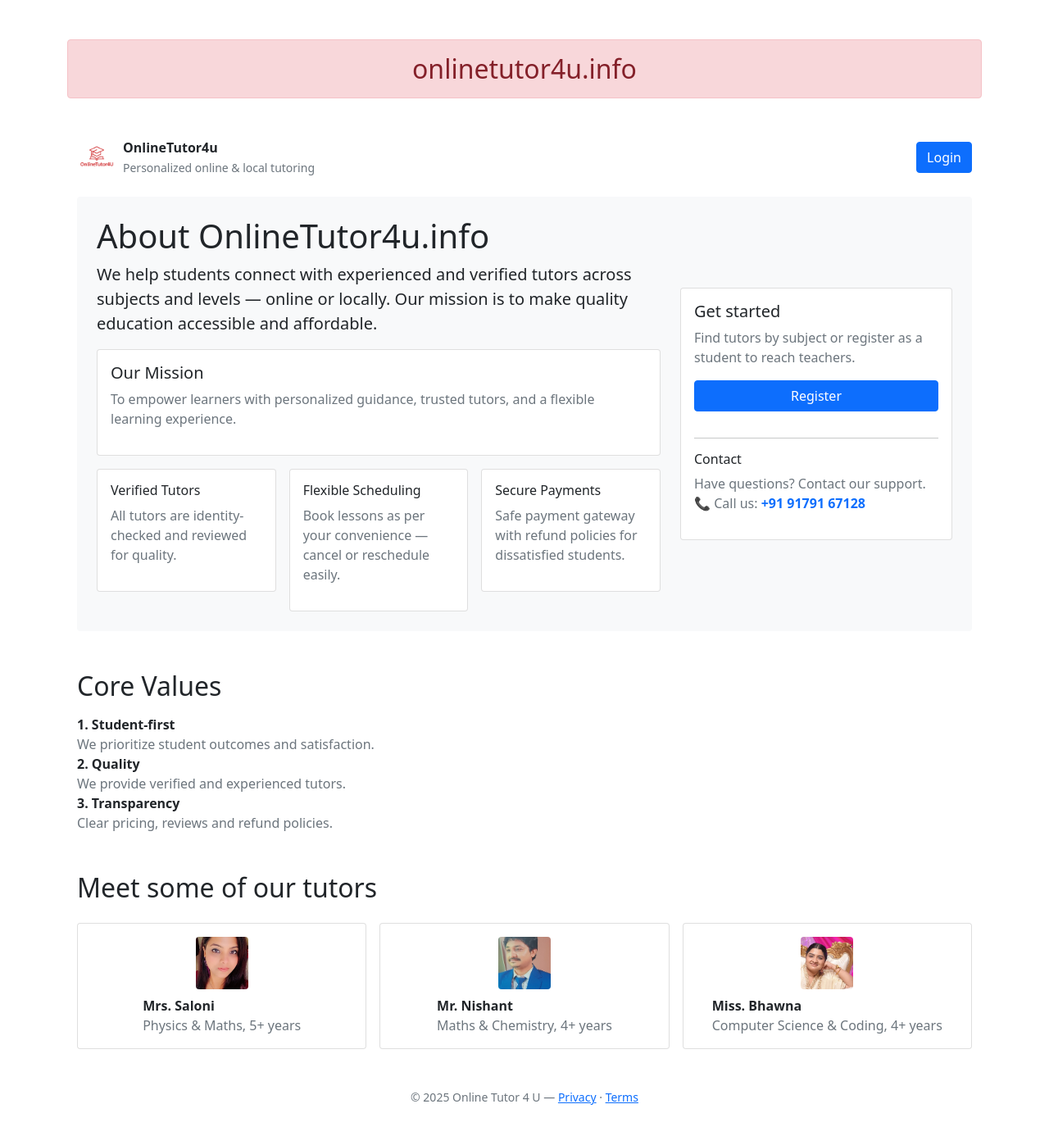
After one commit to Nishantgiri-collab/onlineproject, a Django app: page /about/ in a window 1280 px wide. The commit adds this page. Shown: the whole page at 82% size. Run offline with Django 5.2, Linux system fonts and the light colour scheme; some libraries are stand-ins or nearby versions.

Commit message:
Updated templates, added privacy & terms pages, fixed sitemap

```diff
--- a/onlinetutorportal/settings.py
+++ b/onlinetutorportal/settings.py
@@ -40,6 +40,7 @@ INSTALLED_APPS = [
     'django.contrib.staticfiles',
     'tutorapp',
     'widget_tweaks',
+    "django.contrib.sitemaps",
 
 ]
 
--- a/onlinetutorportal/sitemaps.py
+++ b/onlinetutorportal/sitemaps.py
@@ -2,11 +2,8 @@ from django.contrib.sitemaps import Sitemap
 from django.urls import reverse
 
 class StaticViewSitemap(Sitemap):
-    priority = 0.8
-    changefreq = "weekly"
-
     def items(self):
-        return ["home", "about", "contact"]  # replace with your url names
+        return ['home', 'contact']  # remove 'about' if not created
 
     def location(self, item):
         return reverse(item)
--- a/onlinetutorportal/urls.py
+++ b/onlinetutorportal/urls.py
@@ -15,4 +15,6 @@ urlpatterns = [
     path('login/', views.login_user, name='login'),
     path("book/", views.book_class, name="book_class"),
     path("sitemap.xml", sitemap, {"sitemaps": sitemaps_dict}, name="sitemap"),
+    path("about/", views.about, name="about"),
+    path("privacy/", views.privacy, name="privacy"),
 ]
--- /dev/null
+++ b/tutorapp/templates/about.html
@@ -0,0 +1,130 @@
+{% extends 'base.html' %}
+{% load static %}
+{% load widget_tweaks %}
+
+{% block content %}
+<div class="container my-5">
+
+  <header class="d-flex justify-content-between align-items-center mb-4">
+    <a class="d-flex align-items-center text-decoration-none text-dark" href="/">
+      <img src="{% static 'image/logo.png' %}" alt="Online Tutor 4 U logo" class="rounded me-2" style="width:48px;height:48px;object-fit:cover;">
+      <div>
+        <strong>OnlineTutor4u</strong><br>
+        <small class="text-muted">Personalized online & local tutoring</small>
+      </div>
+    </a>
+    <a class="btn btn-primary" href="/login/">Login</a>
+  </header>
+
+  <main>
+    <!-- Hero Section -->
+    <section class="p-4 bg-light rounded mb-5">
+      <div class="row g-4 align-items-center">
+        <div class="col-lg-8">
+          <h1>About OnlineTutor4u.info</h1>
+          <p class="lead">We help students connect with experienced and verified tutors across subjects and levels — online or locally. Our mission is to make quality education accessible and affordable.</p>
+
+          <div class="card p-3 mb-3">
+            <h3 class="h5">Our Mission</h3>
+            <p class="text-muted">To empower learners with personalized guidance, trusted tutors, and a flexible learning experience.</p>
+          </div>
+
+          <div class="row g-3">
+            <div class="col-md-4">
+              <div class="card p-3">
+                <h4 class="h6">Verified Tutors</h4>
+                <p class="text-muted">All tutors are identity-checked and reviewed for quality.</p>
+              </div>
+            </div>
+            <div class="col-md-4">
+              <div class="card p-3">
+                <h4 class="h6">Flexible Scheduling</h4>
+                <p class="text-muted">Book lessons as per your convenience — cancel or reschedule easily.</p>
+              </div>
+            </div>
+            <div class="col-md-4">
+              <div class="card p-3">
+                <h4 class="h6">Secure Payments</h4>
+                <p class="text-muted">Safe payment gateway with refund policies for dissatisfied students.</p>
+              </div>
+            </div>
+          </div>
+        </div>
+
+        <!-- Aside -->
+        <aside class="col-lg-4">
+          <div class="card p-3">
+            <h3 class="h5">Get started</h3>
+            <p class="text-muted">Find tutors by subject or register as a student to reach teachers.</p>
+            <a class="btn btn-primary mb-3" href="/registration/">Register</a>
+
+            <hr>
+            <h4 class="h6">Contact</h4>
+            <p class="text-muted">
+              Have questions? Contact our support.<br>
+              📞 Call us: <span class="fw-bold text-primary">+91 91791 67128</span>
+            </p>
+          </div>
+        </aside>
+      </div>
+    </section>
+
+    <!-- Core Values -->
+    <section class="mb-5">
+      <h2>Core Values</h2>
+      <ul class="list-unstyled mt-3">
+        <li><strong>1. Student-first</strong> <span class="text-muted d-block">We prioritize student outcomes and satisfaction.</span></li>
+        <li><strong>2. Quality</strong> <span class="text-muted d-block">We provide verified and experienced tutors.</span></li>
+        <li><strong>3. Transparency</strong> <span class="text-muted d-block">Clear pricing, reviews and refund policies.</span></li>
+      </ul>
+    </section>
+
+    <!-- Tutors -->
+    <section class="mb-5">
+      <h2>Meet some of our tutors</h2>
+      <div class="row g-3 mt-2">
+        <div class="col-md-4">
+          <div class="card p-3 d-flex align-items-center">
+            <img src="{% static 'image/tutor1.jpg' %}" alt="Tutor 1" class="rounded mb-2" style="width:64px;height:64px;object-fit:cover;">
+            <div>
+              <strong>Mrs. Saloni</strong><br>
+              <span class="text-muted">Physics & Maths, 5+ years</span>
+            </div>
+          </div>
+        </div>
+        <div class="col-md-4">
+          <div class="card p-3 d-flex align-items-center">
+            <img src="{% static 'image/tutor2.jpg' %}" alt="Tutor 2" class="rounded mb-2" style="width:64px;height:64px;object-fit:cover;">
+            <div>
+              <strong>Mr. Nishant</strong><br>
+              <span class="text-muted">Maths & Chemistry, 4+ years</span>
+            </div>
+          </div>
+        </div>
+        <div class="col-md-4">
+          <div class="card p-3 d-flex align-items-center">
+            <img src="{% static 'image/tutor3.jpg' %}" alt="Tutor 3" class="rounded mb-2" style="width:64px;height:64px;object-fit:cover;">
+            <div>
+              <strong>Miss. Bhawna</strong><br>
+              <span class="text-muted">Computer Science & Coding, 4+ years</span>
+            </div>
+          </div>
+        </div>
+      </div>
+    </section>
+
+    <!-- Footer -->
+    <footer class="text-center mt-4 mb-3 text-muted small">
+      <p>
+        © <span id="year"></span> Online Tutor 4 U —
+        <a href="{% url 'privacy' %}">Privacy</a> ·
+        <a href="{% url 'privacy' %}">Terms</a>
+      </p>
+    </footer>
+  </main>
+</div>
+
+<script>
+  document.getElementById("year").textContent = new Date().getFullYear();
+</script>
+{% endblock %}
--- a/tutorapp/templates/home.html
+++ b/tutorapp/templates/home.html
@@ -18,7 +18,8 @@
       <a class="navbar-brand fw-bold" href="#">OnlineTutor4u.info</a>
       <div class="ms-auto">
         <a href="{% url 'login' %}" class="btn btn-light me-2">Login</a>
-        <a href="{% url 'registration' %}" class="btn btn-warning">Register</a>
+        <a href="{% url 'registration' %}" class="btn btn-warning">Register</a><&nbsp>
+        <a href="{% url 'about' %}" class="btn btn-info">About </a>
       </div>
     </div>
   </nav>
@@ -31,6 +32,7 @@
       <div class="container">
         <h1 class="fw-bold">Learn Smarter with Online Tutor</h1>
         <p class="lead">Connect with expert teachers and explore interactive lessons.</p>
+        <h2 class="fw-bold text-danger-emphasis">पढ़ेगा इंडिया तभी तो बढ़ेगा इंडिया</h2>
         <button class="btn btn-warning btn-lg" onclick="showContact()">Contact Us</button>
         <p id="contact-info" class="mt-3 fw-bold d-none">📞 Contact: +91 9179167128</p>
 
--- a/tutorapp/views.py
+++ b/tutorapp/views.py
@@ -10,6 +10,11 @@ from django.conf import settings
 from django.core.mail import send_mail
 
 
+def about(request):
+    return render(request, "about.html")
+
+def privacy(request):
+    return render(request, "privacy.html")
 
 def reg_login_required(view_func):
     @wraps(view_func)
```
Also changed, not shown: tutorapp/templates/privacy.html (added, +72 -0 lines), static/image/desktop.jpg (deleted), static/image/logo.png (added), static/image/teacherpic.jpg, static/image/tutor1.jpg (added), static/image/tutor2.jpg (added), static/image/tutor3.jpg (added), 1 other file.
